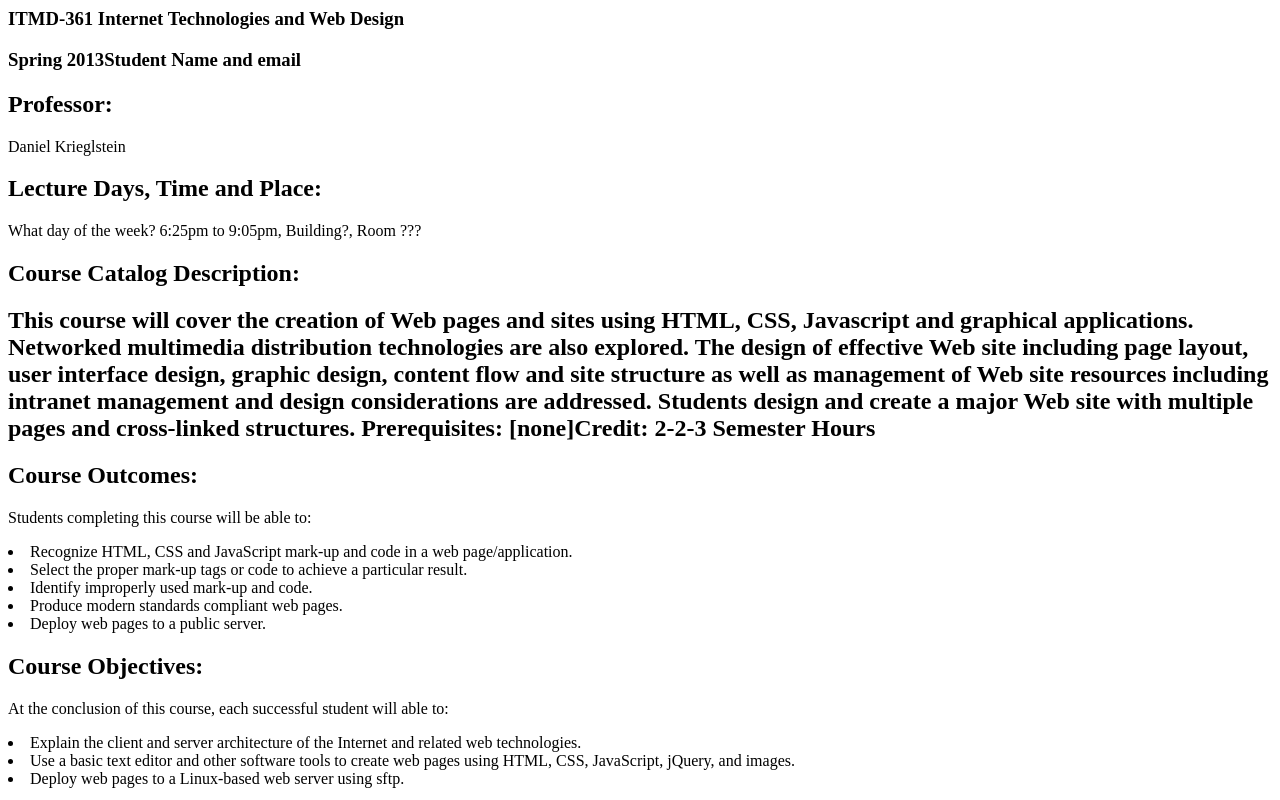
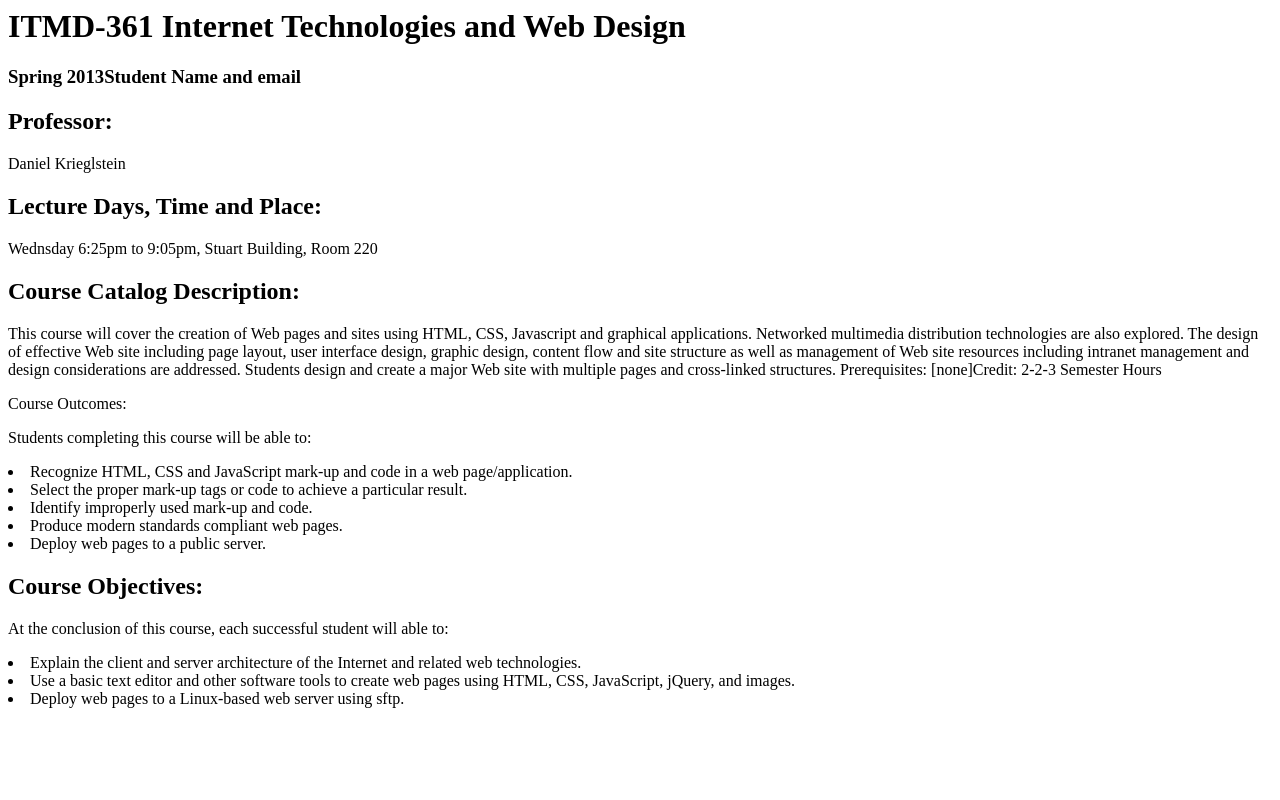
Before and after one commit to ARJSR/lab-2, a plain HTML site: page index.html in a window 1280 px wide. Drawn offline with Linux system fonts and the light colour scheme.

Commit message:
fixed tags

```diff
--- a/index.html
+++ b/index.html
@@ -5,16 +5,16 @@
 <title>ITMD-361 Internet Technologies and Web Design</title>
 </head>
 <body>
-<h3>ITMD-361 Internet Technologies and Web Design</h3>
+<h1>ITMD-361 Internet Technologies and Web Design</h1>
 <h3>Spring 2013</h3)
 <p>Student Name and email</p>
 <h2>Professor:</h2>
 <p>Daniel Krieglstein</p>
 <h2>Lecture Days, Time and Place:</h2>
-<p2>What day of the week? 6:25pm to 9:05pm, Building?, Room ???</p2>
+<p>Wednsday 6:25pm to 9:05pm, Stuart Building, Room 220</p>
 <h2>Course Catalog Description:</h2>
-<h2>This course will cover the creation of Web pages and sites using HTML, CSS, Javascript and graphical applications. Networked multimedia distribution technologies are also explored. The design of effective Web site including page layout, user interface design, graphic design, content flow and site structure as well as management of Web site resources including intranet management and design considerations are addressed. Students design and create a major Web site with multiple pages and cross-linked structures. Prerequisites: [none]Credit: 2-2-3 Semester Hours</h2>
-<h2>Course Outcomes:</h2>
+<p>This course will cover the creation of Web pages and sites using HTML, CSS, Javascript and graphical applications. Networked multimedia distribution technologies are also explored. The design of effective Web site including page layout, user interface design, graphic design, content flow and site structure as well as management of Web site resources including intranet management and design considerations are addressed. Students design and create a major Web site with multiple pages and cross-linked structures. Prerequisites: [none]Credit: 2-2-3 Semester Hours</p>
+<p>Course Outcomes:</p>
 <p>Students completing this course will be able to:</p>
 <li>Recognize HTML, CSS and JavaScript mark-up and code in a web page/application.</li>
 <li>Select the proper mark-up tags or code to achieve a particular result.</li>
```
